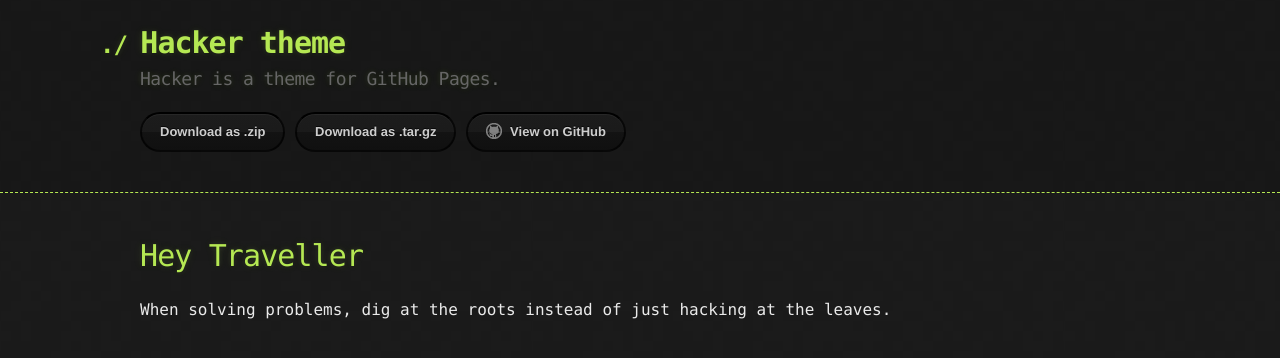
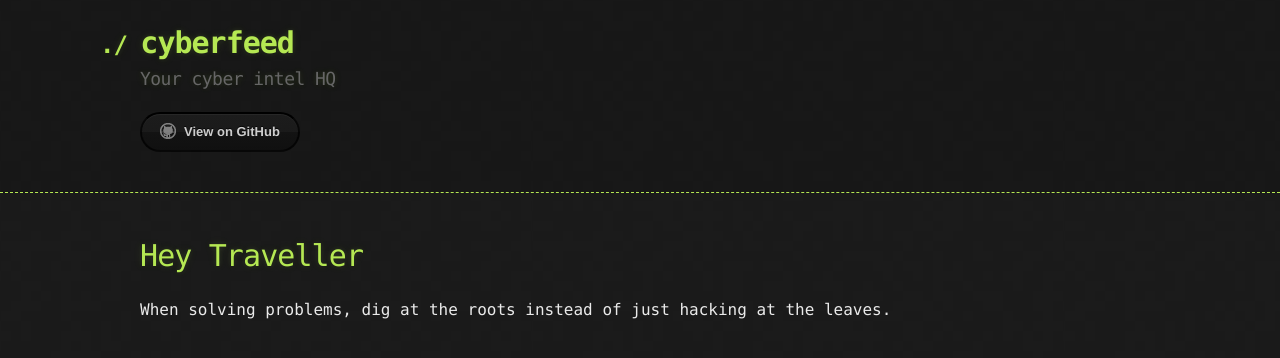
Before and after one commit to totekuh/static-md-renderer, a Jekyll site: the page built from app/index.md, in a window 1280 px wide. Shown: the top 358 px of the page. Built offline with Jekyll 4.4.1, drawn with Linux system fonts in a browser that asks for light colours; our own code applies the rules of GitHub Pages for plain Markdown files.

Commit message:
new design

```diff
--- a/app/_config.yml
+++ b/app/_config.yml
@@ -1,5 +1,3 @@
-title: Hacker theme
-description: Hacker is a theme for GitHub Pages.
-show_downloads: true
-google_analytics:
+title: cyberfeed
+description: Your cyber intel HQ
 theme: jekyll-theme-hacker
```
